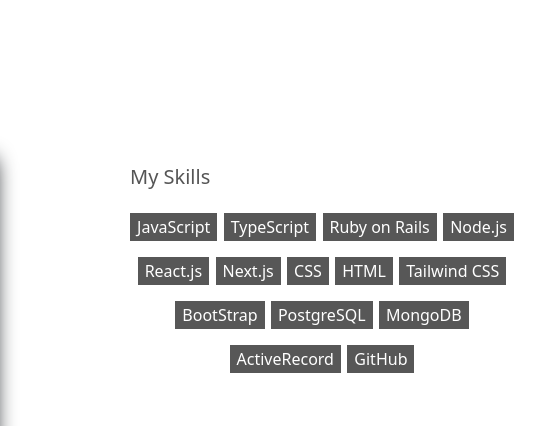
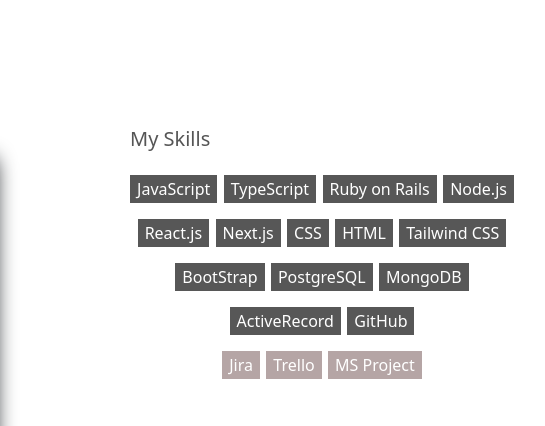
Before and after one commit to seanwongdev/personal-website, a plain HTML site: page index.html in a window 1280 px wide. Shown: the part 1081-1507 px from the top of the page, 525-1070 px from the left. Drawn offline with nearby package versions, Linux system fonts and the light colour scheme.

Commit message:
edited about me section css

```diff
--- a/index.html
+++ b/index.html
@@ -100,10 +100,11 @@
             <div class="details-container">
               <h5 style="color: rgb(85, 85, 85)" class="mb-4">My Skills</h5>
               <div class="skills-container">
+
+
                 <div class="skills">JavaScript</div>
                 <div class="skills">TypeScript</div>
                 <div class="skills">Ruby on Rails</div>
-
                 <div class="skills">Node.js</div>
                 <div class="skills">React.js</div>
                 <div class="skills">Next.js</div>
@@ -114,8 +115,16 @@
                 <div class="skills">PostgreSQL</div>
                 <div class="skills">MongoDB</div>
                 <div class="skills">ActiveRecord</div>
+                <div class="skills">GitHub</div>
 
-                <div class="skills">GitHub</div>
+
+
+              </div>
+              <div class="pm-container">
+
+                <div class="pm">Jira</div>
+                <div class="pm">Trello</div>
+                <div class="pm">MS Project</div>
               </div>
             </div>
           </div>
--- a/style.css
+++ b/style.css
@@ -323,7 +323,6 @@
 
 .about-containers {
   margin-bottom: 2rem;
-  margin-top: 2rem;
 }
 
 .about-details-container {
@@ -394,6 +393,24 @@
 
   justify-content: center;
   background-color: white;
+}
+
+.pm-container {
+  margin-top: 1rem;
+  display: flex;
+  text-align: initial;
+  flex-wrap: wrap;
+  gap: 1rem 0.4rem;
+
+  justify-content: center;
+  background-color: white;
+}
+
+.pm {
+  background-color: rgb(181, 165, 165);
+  color: white;
+  padding: 2px 7px;
+  font-weight: 500;
 }
 
 .skills {
```
